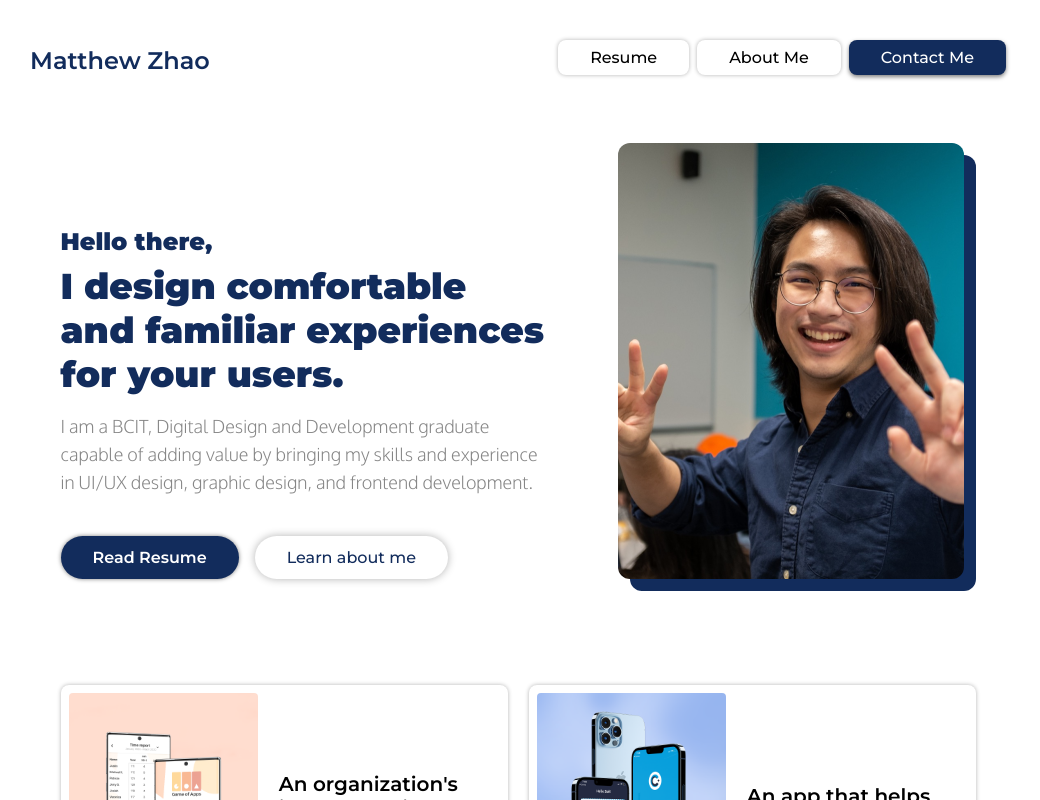
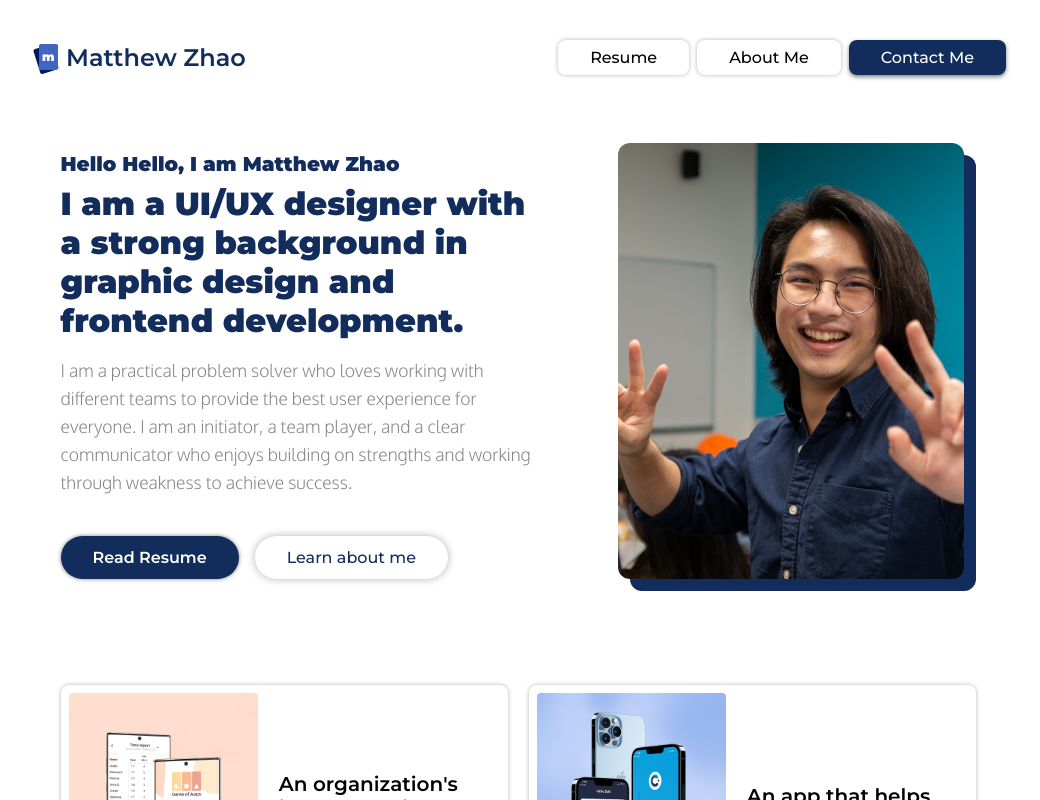
Before and after one commit to ItsMe-Matt/portfolio2, a Next.js app: page / in a window 1280 px wide. Shown: the top 800 px of the page, without its empty margins (122-1162 px from the left). Built offline with nearby package versions, Linux system fonts and the light colour scheme.

Commit message:
adding logo

```diff
--- a/comps/Header/index.js
+++ b/comps/Header/index.js
@@ -3,6 +3,7 @@ import Link from 'next/link'
 import { SiMaildotru, SiLinkedin, SiGithub } from 'react-icons/si'
 import { GiHamburgerMenu } from 'react-icons/gi'
 import { AiOutlineClose } from 'react-icons/ai'
+import Image from "next/image"
 
 import React, { useEffect, useState } from "react";
 import ReactDOM from "react-dom";
@@ -17,6 +18,16 @@ export default function Header({
     <Container>
         <Link href="/">
             <HomeBtn>
+                <LogoCont>
+                    <Image
+                    src="/static/favicon.png"
+                    layout="responsive"
+                    width={128}
+                    height={128}
+                    objectFit="cover"
+                    objectPosition="center"
+                    />
+                </LogoCont>
                 Matthew Zhao
             </HomeBtn>
         </Link>
@@ -166,6 +177,7 @@ font-weight: 600;
 font-size: 1.5em;
 cursor: pointer;
 color: #122C5C;
+display: flex;
 }
 // Mobile styles
 @media screen and (max-width: 1023px) {
@@ -173,6 +185,7 @@ font-family: Montserrat;
 font-size: 1.25em;
 font-weight: 500;
 letter-spacing: 0em;
+display: flex;
 
 color: #122C5C;
 }
@@ -335,3 +348,9 @@ display: flex;
 flex-direction: column;
 justify-content: space-between;
 `;
+
+const LogoCont = styled.div`
+width: 32px;
+height: 100%;
+margin-right: 4px;
+`
--- a/pages/index.js
+++ b/pages/index.js
@@ -57,15 +57,15 @@ export default function Home() {
       <HeroCont>
         <HeroTxtCont>
           <HeroTxtH1>
-            Hello there,
+            Hello Hello, I am Matthew Zhao
           </HeroTxtH1>
 
           <HeroTxtH2>
-          I design comfortable and familiar experiences for your users.
+          I am a UI/UX designer with a strong background in graphic design and frontend development.
           </HeroTxtH2>
 
           <HeroTxtP>
-          I am a BCIT, Digital Design and Development graduate capable of adding value by bringing my skills and experience in UI/UX design, graphic design, and frontend development.
+          I am a practical problem solver who loves working with different teams to provide the best user experience for everyone. I am an initiator, a team player, and a clear communicator who enjoys building on strengths and working through weakness to achieve success.
           </HeroTxtP>
 
           <HeroBtnRow>
@@ -209,7 +209,7 @@ color: #122C5C;
 @media screen and (min-width: 1024px) {
 font-family: 'Montserrat';
 font-weight: 900;
-font-size: 1.5em;
+font-size: 1.25em;
 margin: 0 0 8px 0;
 
 }
@@ -228,7 +228,7 @@ color: #122C5C;
 @media screen and (min-width: 1024px) {
 font-family: 'Montserrat';
 font-weight: 900;
-font-size: 2.25em;
+font-size: 2.0em;
 
 margin: 0 0 16px 0;
 }
@@ -247,7 +247,7 @@ color: #868686;
 @media screen and (min-width: 1024px) {
 font-family: 'Oxygen';
 font-weight: 300;
-font-size: 1.125em;
+font-size: 1.1em;
 line-height: 28px;
 
 margin: 0 0 40px 0;
```
